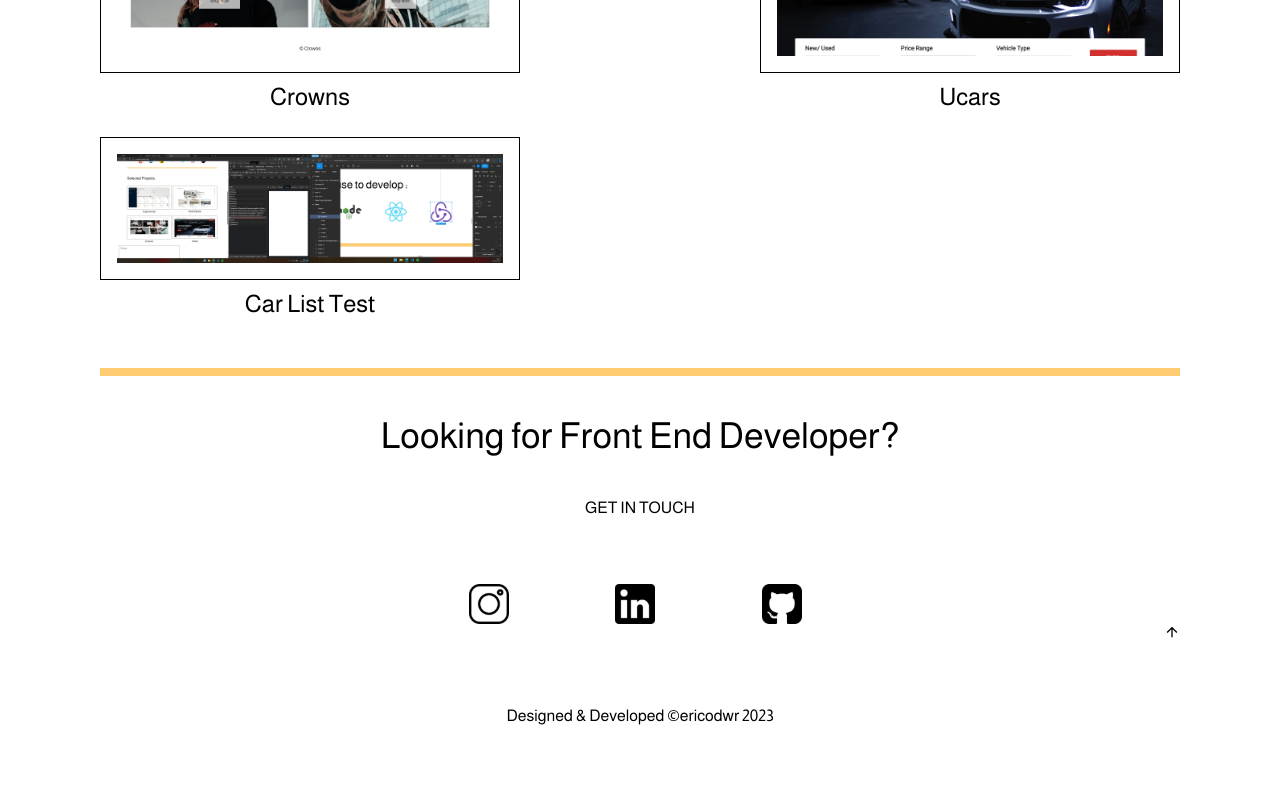
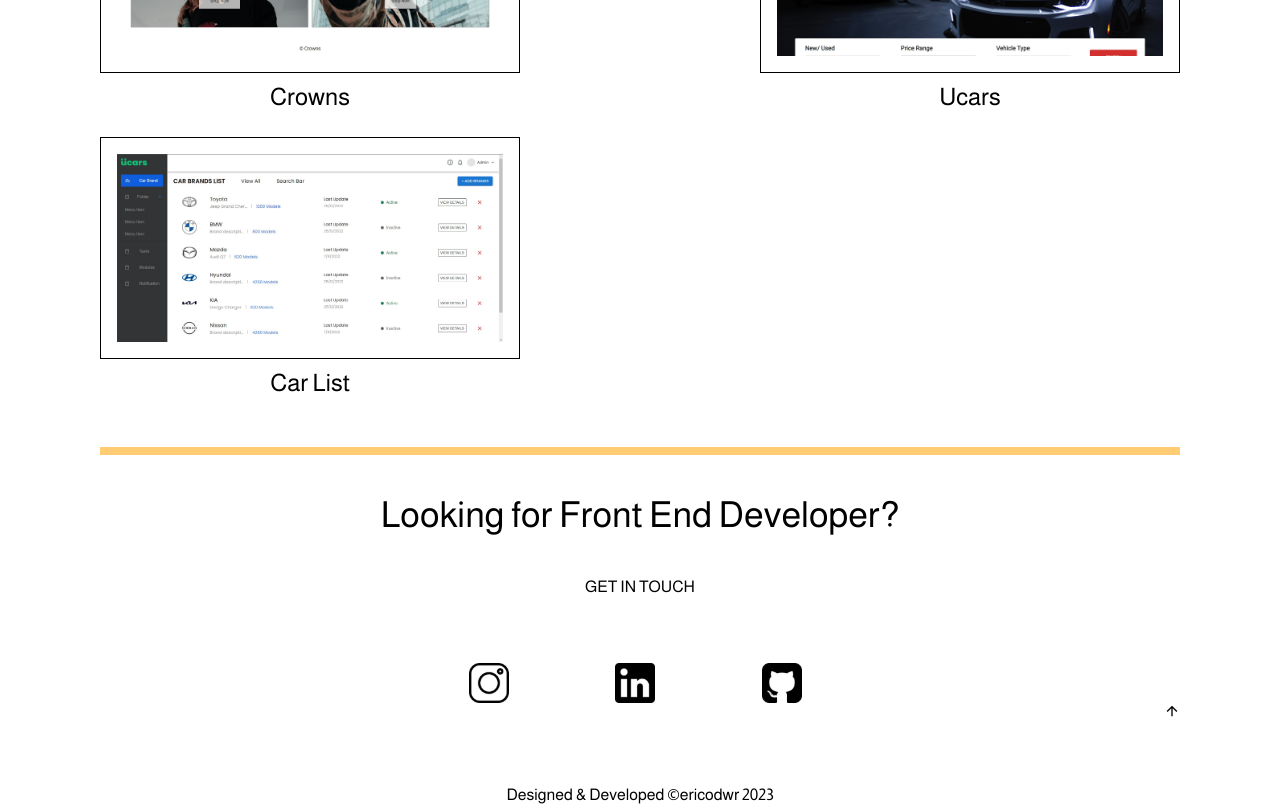
Before and after one commit to ericodwr/portfolio, a Next.js app: page / in a window 1280 px wide. Shown: the part 1400-2211 px from the top of the page. Before the commit the page ends 2132 px from the top, so only its background shows below. Built offline with nearby package versions, Linux system fonts and the light colour scheme.

Commit message:
fixing!!

```diff
--- a/app/data.js
+++ b/app/data.js
@@ -37,8 +37,8 @@ const projectsData = [
   },
   {
     id: 'carlist',
-    imageProject: '/projects/test.jpg',
-    title: ' Car List test',
+    imageProject: '/projects/carlist.jpg',
+    title: ' Car List',
     description: `Car List is a Web App about databases that contains list of cars.Car List is developed using React.JS, for the style using Material UI and last for the databases using simple json-server and fetch it to Redux State. Car List is admin site only, so the admin could create, update, read, and delete or as we known it CRUD.`,
     left: true,
     code: 'https://github.com/ericodwr/CarList',
```
Also changed, not shown: public/projects/carList.jpg.
